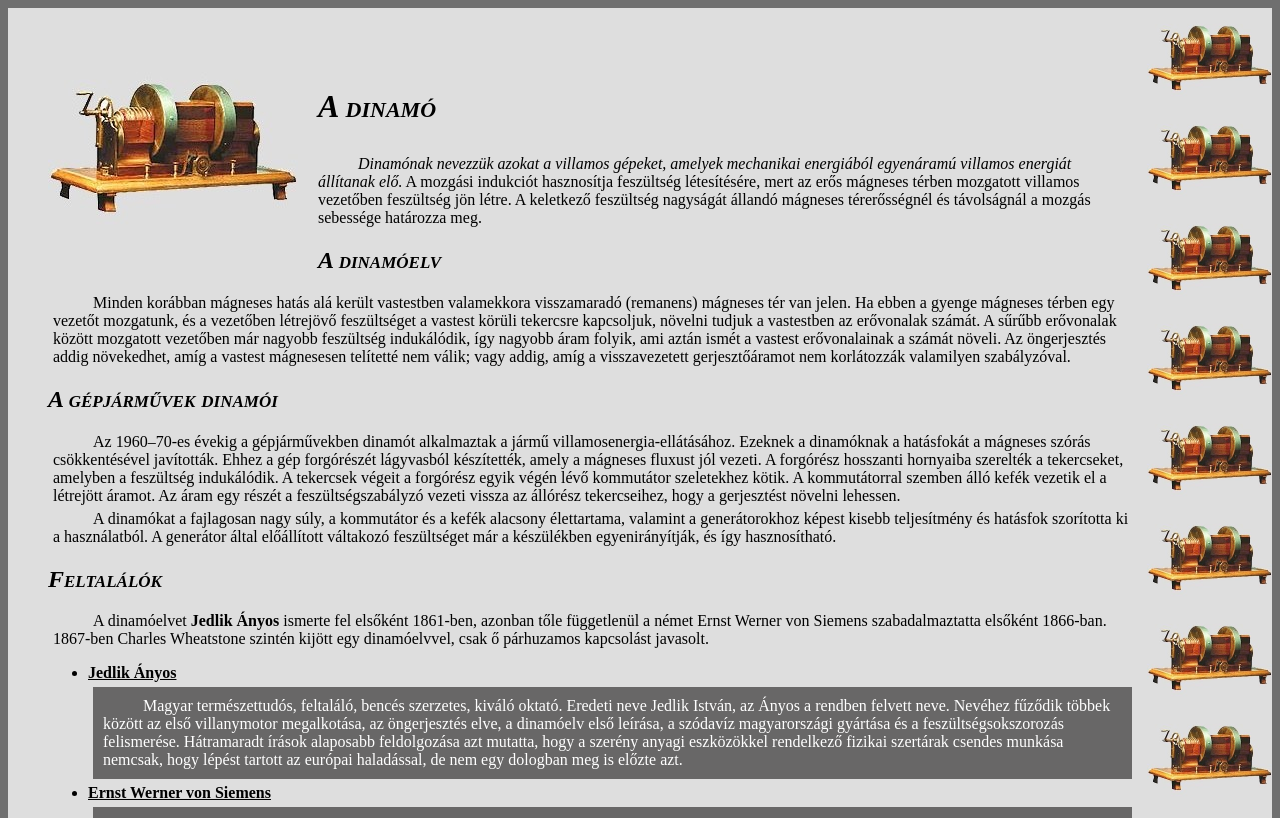
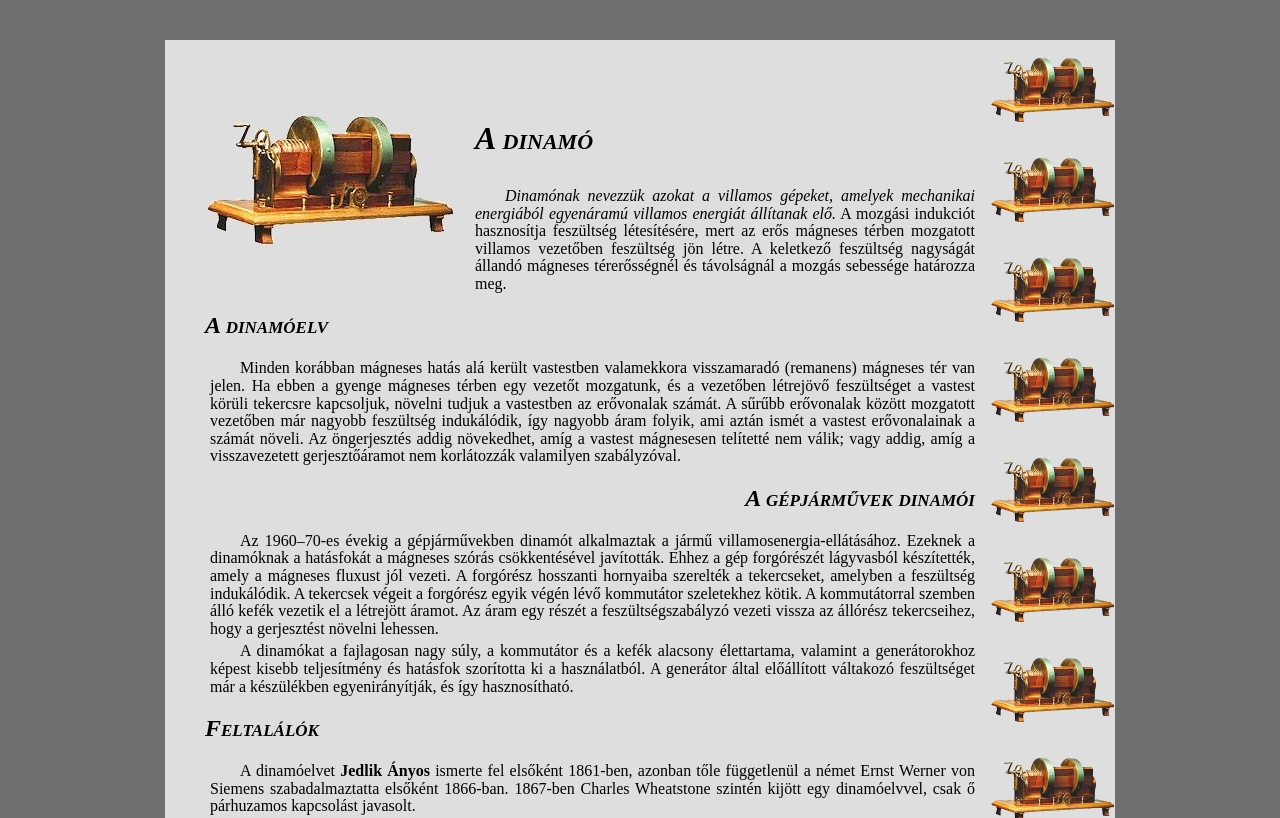
Before and after one commit to Tomasman05/Dinamo, a plain HTML site: page index.html in a window 1280 px wide. Shown: the top 818 px of the page. Drawn offline with Linux system fonts and the light colour scheme.

Commit message:
Finished

```diff
--- a/index.html
+++ b/index.html
@@ -10,7 +10,7 @@
 <body>
 	<div id="tartalom">
 		<img src="./dinamo.jpg" id="dinamokep" alt="dinamó" >
-		<h1> <a href="https://hu.wikipedia.org/wiki/Dinamó" target="_blank">A dinamó</a></h1>
+		<h1 id="link"> <a href="https://hu.wikipedia.org/wiki/Dinamó" target="_blank">A dinamó</a></h1>
 
 
 		<p><i>Dinamónak nevezzük azokat a villamos gépeket, amelyek mechanikai energiából egyenáramú villamos energiát állítanak elő.</i> A mozgási indukciót hasznosítja feszültség létesítésére, mert az erős mágneses térben mozgatott villamos vezetőben feszültség jön létre. A keletkező feszültség nagyságát állandó mágneses térerősségnél és távolságnál a mozgás sebessége határozza meg.
--- a/styles.css
+++ b/styles.css
@@ -7,11 +7,16 @@ body {
   height: 200px;
   margin-right: 20px;
 }
-
+.jobbra {
+  text-align: right;
+  margin-right: 100px;
+}
 h1 {
   margin: 40px 0px 30px 180px;
 }
-
+#link a:hover {
+  color: red;
+}
 h1,
 h2 {
   font-variant: small-caps;
@@ -20,7 +25,9 @@ h2 {
 
 p {
   margin: 5px 100px 5px 5px;
-  text-indent: 40px;
+  text-indent: 30px;
+  text-align: justify;
+  line-height: 110%;
 }
 
 #tartalom {
@@ -29,14 +36,16 @@ p {
   background-repeat: repeat-y;
   background-position: right top;
   background-color: rgba(222, 222, 222);
-  margin-bottom: 20px;
+  margin: 40px auto 20px auto;
   padding: 40px;
+  width: 870px;
 }
 .eletrajz {
-  background-color: rgb(104, 103, 103);
+  background-color: rgb(111, 111, 111);
   color: white;
   padding: 10px;
-  text-indent: 40px;
+  text-indent: 30px;
+  font-size: 80%;
 }
 
 li {
```
